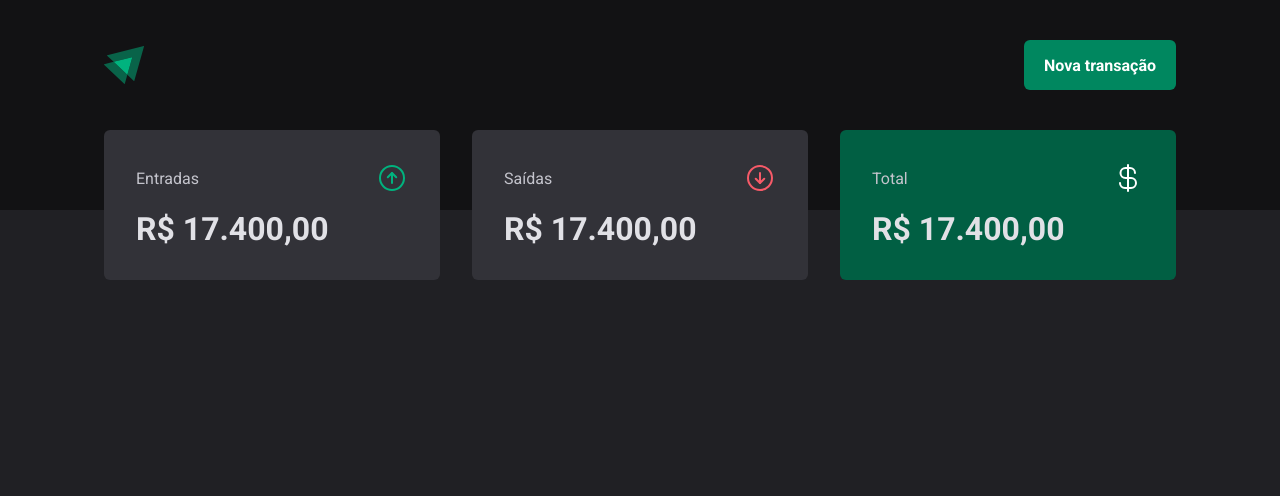
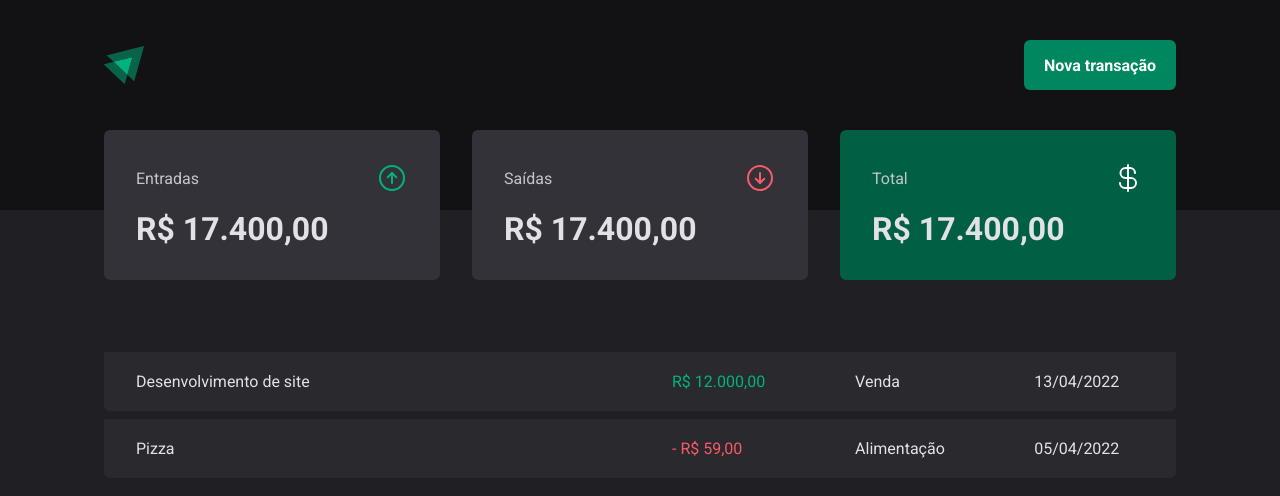
Before and after one commit to Danilo55Amaral/dtmoney2.0, a React (Vite) app: page / in a window 1280 px wide. Shown: the top 496 px of the page. Built offline with nearby package versions, Linux system fonts and the light colour scheme.

Commit message:
Tabela de transações

```diff
--- a/src/pages/Transactions/index.tsx
+++ b/src/pages/Transactions/index.tsx
@@ -1,11 +1,39 @@
 import { Header } from "../../components/Header";
 import { Summary } from "../../components/Summary";
+import { PriceHighlight, TransactionsContainer, TransactionsTable } from "./styles";
 
 export function Transactions() {
     return (
         <div>
             <Header />
             <Summary />
+
+            <TransactionsContainer>
+                <TransactionsTable>
+                    <tbody>
+                        <tr>
+                            <td width="50%">Desenvolvimento de site</td>
+                            <td>
+                                <PriceHighlight variant="income">
+                                    R$ 12.000,00
+                                </PriceHighlight>
+                            </td>
+                            <td>Venda</td>
+                            <td>13/04/2022</td>
+                        </tr>
+                        <tr>
+                            <td width="50%">Pizza</td>
+                            <td>
+                                <PriceHighlight variant="outcome">
+                                    - R$ 59,00
+                                </PriceHighlight>
+                            </td>
+                            <td>Alimentação</td>
+                            <td>05/04/2022</td>
+                        </tr>
+                    </tbody>
+                </TransactionsTable>
+            </TransactionsContainer>
         </div>
     )
 }
--- a/src/pages/Transactions/styles.ts
+++ b/src/pages/Transactions/styles.ts
@@ -0,0 +1,41 @@
+import styled from "styled-components";
+
+export const TransactionsContainer = styled.main`
+    width: 100%;
+    max-width: 1120px;
+    margin: 4rem auto 0;
+    padding: 0 1.5rem;
+`;
+
+export const TransactionsTable = styled.table`
+    width: 100%;
+    border-collapse: separate;
+    border-spacing: 0 0.5rem;
+    /* margin-top: 1.5rem; */
+
+    td {
+        padding: 1.25rem 2rem;
+        background: ${props => props.theme["gray-700"]};
+
+        /* Primeira td de cada linha */
+        &:first-child {
+            border-top-left-radius: 6ppx;
+            border-bottom-left-radius: 6px;
+        }
+        /* Ultimo td de cada linha */
+        &:last-child {
+            border-top-right-radius: 6ppx;
+            border-bottom-right-radius: 6px;
+        }
+    }
+`;
+
+interface PriceHighlightProps {
+    variant: 'income' | 'outcome';
+}
+
+export const PriceHighlight = styled.span<PriceHighlightProps>`
+    color: ${props => props.variant == 'income'
+        ? props.theme["green-300"]
+        : props.theme["red-300"]}
+`;
```
Also changed, not shown: 1 other file (tests, documents, lock files or other folders).
